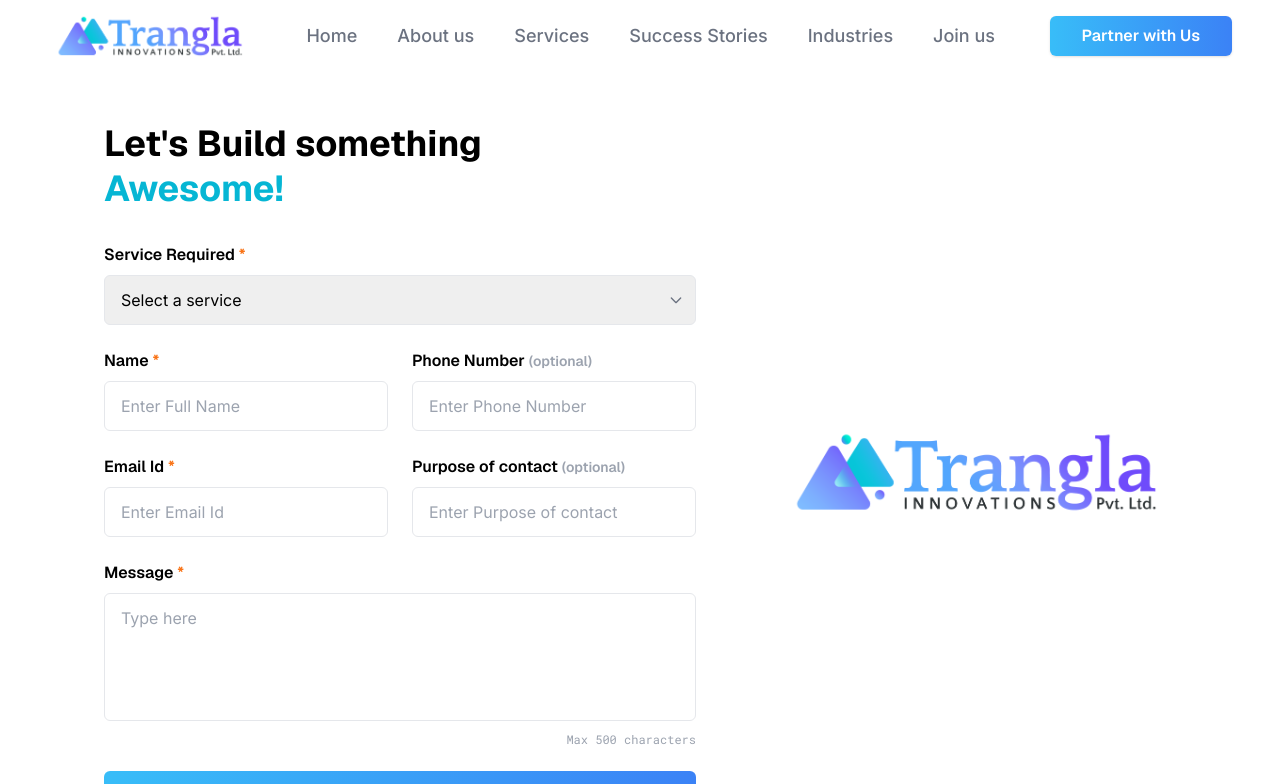
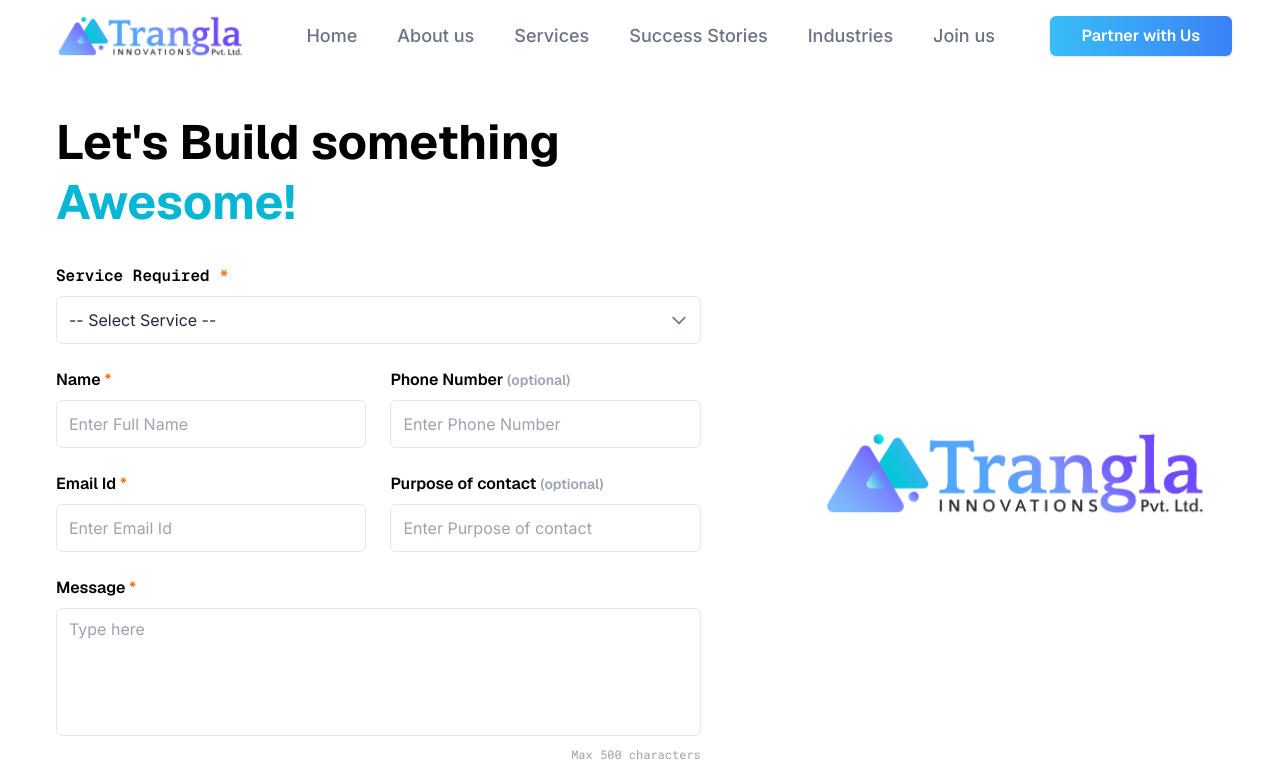
Before and after one commit to mdfirdause7224/my-next-app, a Next.js app: page /partner in a window 1280 px wide. Shown: the top 784 px of the page. Built offline with nearby package versions, Linux system fonts and the light colour scheme.

Commit message:
metadata added

```diff
--- a/src/app/partner/page.tsx
+++ b/src/app/partner/page.tsx
@@ -4,8 +4,8 @@ import React, { useState } from 'react';
 
 const PartnerForm: React.FC = () => {
   const [form, setForm] = useState({
-    serviceSelection: '',
     service: '',
+    customService: '',
     name: '',
     phone: '',
     email: '',
@@ -27,10 +27,9 @@ const PartnerForm: React.FC = () => {
     setLoading(true);
     setStatus('');
 
-    const { serviceSelection, service, ...rest } = form;
     const payload = {
-      ...rest,
-      service: serviceSelection === 'Other' ? service : serviceSelection,
+      ...form,
+      service: form.service === 'Other' ? form.customService : form.service,
     };
 
     try {
@@ -43,8 +42,8 @@ const PartnerForm: React.FC = () => {
       if (res.ok) {
         setStatus('✅ Form submitted successfully! Please check your email.');
         setForm({
-          serviceSelection: '',
           service: '',
+          customService: '',
           name: '',
           phone: '',
           email: '',
@@ -62,65 +61,57 @@ const PartnerForm: React.FC = () => {
     }
   };
 
-  // 🔹 Reusable input/textarea class for consistency
-  const inputClass =
-    'w-full border rounded-md px-4 py-3 text-base focus:outline-none focus:ring-2 focus:ring-orange-400 font-inter';
-
   return (
-    <div className="min-h-screen flex items-center justify-center bg-white px-6 font-inter">
-      <div className="flex flex-col md:flex-row items-center justify-center w-full max-w-6xl">
+    <div className="min-h-screen flex items-center justify-center bg-white px-4 font-inter">
+      <div className="flex flex-col md:flex-row items-center justify-center w-full max-w-7xl">
         {/* Left Section - Form */}
-        <div className="w-full md:w-7/12 p-10">
-          <h2 className="text-4xl font-bold mb-2 leading-tight font-geist-sans-serif">
+        <div className="w-full md:w-3/5 p-10 md:pr-16">
+          <h2 className="text-5xl font-bold mb-4 leading-tight font-geist-sans-serif">
             Let&apos;s Build something <br />
             <span className="text-cyan-500">Awesome!</span>
           </h2>
 
           <form onSubmit={handleSubmit} className="space-y-6 mt-8">
-            {/* Service */}
-            <form onSubmit={handleSubmit} noValidate>
+            {/* Service Selection */}
             <div>
-                <label className="block font-semibold mb-2 font-geist-sans-serif">
+              <label className="block font-semibold mb-2 font-geist-mono whitespace-nowrap">
                 Service Required <span className="text-orange-500">*</span>
               </label>
 
               <div className="relative">
-                  {form.serviceSelection === 'Other' ? (
-                    <input
-                      type="text"
+                <select
                   name="service"
                   value={form.service}
                   onChange={handleChange}
-                      placeholder="Please specify your service"
-                      className={`${inputClass} pr-10 appearance-none`}
-                      maxLength={50}
-                      autoFocus
-                    />
-                  ) : (
-                    <select
-                      name="serviceSelection"
-                      value={form.serviceSelection}
-                      onChange={handleChange}
-                      className={`${inputClass} appearance-none pr-10 cursor-pointer font-geist-sans-serif`}
+                  className="w-full h-12 border rounded-md px-3 pr-10 py-2 appearance-none
+                 focus:outline-none focus:ring-2 focus:ring-orange-400 font-inter
+                 bg-white text-gray-800"
+                  required
                 >
-                      <option value="">Select a service</option>
-                      <option value="Software development">Software development</option>
-                      <option value="Web development">Web development</option>
-                      <option value="Mobile application development">
+                  <option value="" className="text-gray-400 bg-white">
+                    -- Select Service --
+                  </option>
+                  <option value="Software developer hiring" className="bg-white text-black">
+                    Software developer hiring
+                  </option>
+                  <option value="Web development" className="bg-white text-black">
+                    Web development
+                  </option>
+                  <option value="Mobile application development" className="bg-white text-black">
                     Mobile application development
                   </option>
-                      <option value="Custom site development">Custom site development</option>
-                      <option value="Other">Other</option>
+                  <option value="Custom site development" className="bg-white text-black">
+                    Custom site development
+                  </option>
+                  <option value="Other" className="bg-white text-black">
+                    Other
+                  </option>
                 </select>
-                  )}
+
+                {/* Custom Arrow */}
+                <div className="pointer-events-none absolute inset-y-0 right-3 flex items-center">
                   <svg
-                    onClick={() => {
-                      if (form.serviceSelection === 'Other') {
-                        setForm({ ...form, serviceSelection: '', service: '' });
-                      }
-                    }}
-                    className={`absolute right-3 top-1/2 -translate-y-1/2 w-4 h-4 text-gray-500 cursor-pointer
-          ${form.serviceSelection === 'Other' ? 'hover:text-gray-700' : 'pointer-events-none'}`}
+                    className="w-5 h-5 text-gray-500"
                     fill="none"
                     stroke="currentColor"
                     strokeWidth="2"
@@ -130,12 +121,24 @@ const PartnerForm: React.FC = () => {
                   </svg>
                 </div>
               </div>
-            </form>
+
+              {form.service === 'Other' && (
+                <input
+                  type="text"
+                  name="customService"
+                  value={form.customService}
+                  onChange={handleChange}
+                  placeholder="Please specify your service"
+                  className="w-full h-12 mt-3 border rounded-md px-3 py-2 focus:outline-none focus:ring-2 focus:ring-orange-400 font-inter"
+                  required
+                />
+              )}
+            </div>
 
             {/* Name & Phone */}
-            <div className="grid grid-cols-1 md:grid-cols-2 gap-6">
-              <div>
-                <label className="block font-semibold mb-2 font-geist-sans-serif">
+            <div className="md:flex md:space-x-6">
+              <div className="flex-1 mb-4 md:mb-0">
+                <label className="block font-semibold mb-2 font-geist-sans-serif whitespace-nowrap">
                   Name <span className="text-orange-500">*</span>
                 </label>
                 <input
@@ -144,13 +147,13 @@ const PartnerForm: React.FC = () => {
                   value={form.name}
                   onChange={handleChange}
                   placeholder="Enter Full Name"
-                  className={inputClass}
+                  className="w-full h-12 border rounded-md px-3 py-2 focus:outline-none focus:ring-2 focus:ring-orange-400 font-inter"
                   required
                   maxLength={50}
                 />
               </div>
-              <div>
-                <label className="block font-semibold mb-2 font-geist-sans-serif">
+              <div className="flex-1">
+                <label className="block font-semibold mb-2 font-geist-sans-serif whitespace-nowrap">
                   Phone Number <span className="text-gray-400 text-sm">(optional)</span>
                 </label>
                 <input
@@ -159,16 +162,16 @@ const PartnerForm: React.FC = () => {
                   value={form.phone}
                   onChange={handleChange}
                   placeholder="Enter Phone Number"
-                  className={inputClass}
+                  className="w-full h-12 border rounded-md px-3 py-2 focus:outline-none focus:ring-2 focus:ring-orange-400 font-inter"
                   maxLength={20}
                 />
               </div>
             </div>
 
             {/* Email & Purpose */}
-            <div className="grid grid-cols-1 md:grid-cols-2 gap-6">
-              <div>
-                <label className="block font-semibold mb-2 font-geist-sans-serif">
+            <div className="md:flex md:space-x-6">
+              <div className="flex-1 mb-4 md:mb-0">
+                <label className="block font-semibold mb-2 font-geist-sans-serif whitespace-nowrap">
                   Email Id <span className="text-orange-500">*</span>
                 </label>
                 <input
@@ -177,13 +180,13 @@ const PartnerForm: React.FC = () => {
                   value={form.email}
                   onChange={handleChange}
                   placeholder="Enter Email Id"
-                  className={inputClass}
+                  className="w-full h-12 border rounded-md px-3 py-2 focus:outline-none focus:ring-2 focus:ring-orange-400 font-inter"
                   required
                   maxLength={50}
                 />
               </div>
-              <div>
-                <label className="block font-semibold mb-2 font-geist-sans-serif">
+              <div className="flex-1">
+                <label className="block font-semibold mb-2 font-geist-sans-serif whitespace-nowrap">
                   Purpose of contact <span className="text-gray-400 text-sm">(optional)</span>
                 </label>
                 <input
@@ -192,7 +195,7 @@ const PartnerForm: React.FC = () => {
                   value={form.purpose}
                   onChange={handleChange}
                   placeholder="Enter Purpose of contact"
-                  className={inputClass}
+                  className="w-full h-12 border rounded-md px-3 py-2 focus:outline-none focus:ring-2 focus:ring-orange-400 font-inter"
                   maxLength={50}
                 />
               </div>
@@ -200,7 +203,7 @@ const PartnerForm: React.FC = () => {
 
             {/* Message */}
             <div>
-              <label className="block font-semibold mb-2 font-geist-sans-serif">
+              <label className="block font-semibold mb-2 font-geist-sans-serif whitespace-nowrap">
                 Message <span className="text-orange-500">*</span>
               </label>
               <textarea
@@ -208,7 +211,7 @@ const PartnerForm: React.FC = () => {
                 value={form.message}
                 onChange={handleChange}
                 placeholder="Type here"
-                className={`${inputClass} h-32 resize-none`}
+                className="w-full border rounded-md px-3 py-2 h-32 resize-none focus:outline-none focus:ring-2 focus:ring-orange-400 font-inter"
                 required
                 maxLength={500}
               />
@@ -217,11 +220,11 @@ const PartnerForm: React.FC = () => {
               </div>
             </div>
 
-            {/* Submit */}
+            {/* Submit Button */}
             <button
               type="submit"
               disabled={loading}
-              className="w-full py-3 rounded-md bg-gradient-to-r from-sky-400 to-blue-500 text-white font-semibold text-lg mt-2 hover:from-sky-500 hover:to-blue-600 transition font-geist-sans-serif"
+              className="w-full h-12 py-3 rounded-md bg-gradient-to-r from-sky-400 to-blue-500 text-white font-semibold text-lg mt-4 hover:from-sky-500 hover:to-blue-600 transition font-geist-sans-serif"
             >
               {loading ? 'Sending...' : 'Contact us'}
             </button>
@@ -231,7 +234,7 @@ const PartnerForm: React.FC = () => {
         </div>
 
         {/* Right Section - Image */}
-        <div className="hidden md:flex md:w-5/12 items-center justify-center p-10">
+        <div className="hidden md:flex md:w-2/5 items-center justify-center p-10">
           <img
             src="/trangla-logo.png"
             alt="Partner with us"
```
Also changed, not shown: src/app/layout.tsx (+38 -2 lines). Lines whose indentation alone changed are shown as unchanged.
